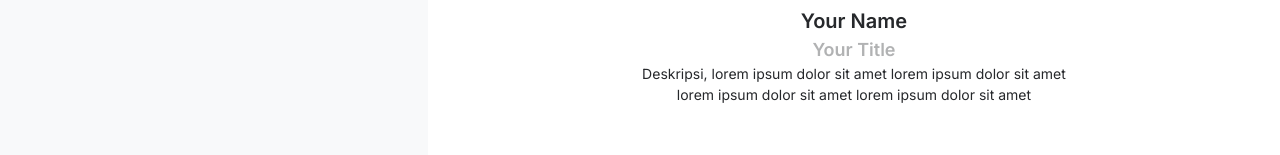
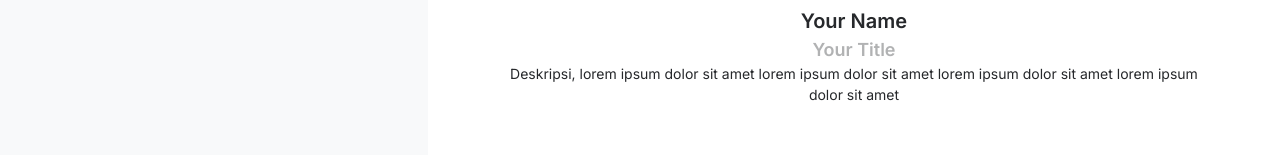
Before and after one commit to tegarfaris/portfolio-generator, a Next.js app: page /portfolio/view in a window 1280 px wide. Shown: the part 336-491 px from the top of the page. Built offline with nearby package versions, Linux system fonts and the light colour scheme.

Commit message:
fix text desc

```diff
--- a/src/pages/portfolio/view/index.tsx
+++ b/src/pages/portfolio/view/index.tsx
@@ -68,7 +68,7 @@ const ViewPage = () => {
           <Text fontWeight={600} color="#B1B2B3" fontSize="lg">
             {watch("title") ? startCase(watch("title")) : "Your Title"}
           </Text>
-          <Text textAlign="center" w="md">
+          <Text textAlign="center" w="full" px={{ base: 10, lg: 20 }}>
             {watch("descriptionProfile")
               ? startCase(watch("descriptionProfile"))
               : "Deskripsi, lorem ipsum dolor sit amet lorem ipsum dolor sit amet lorem ipsum dolor sit amet lorem ipsum dolor sit amet"}
```
